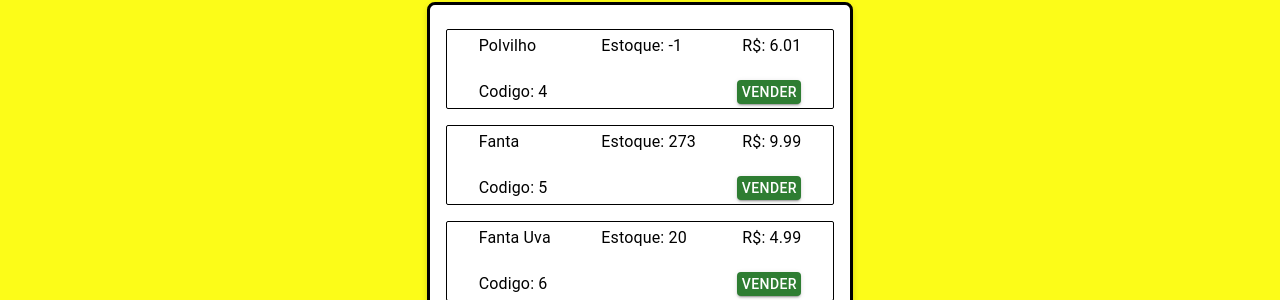
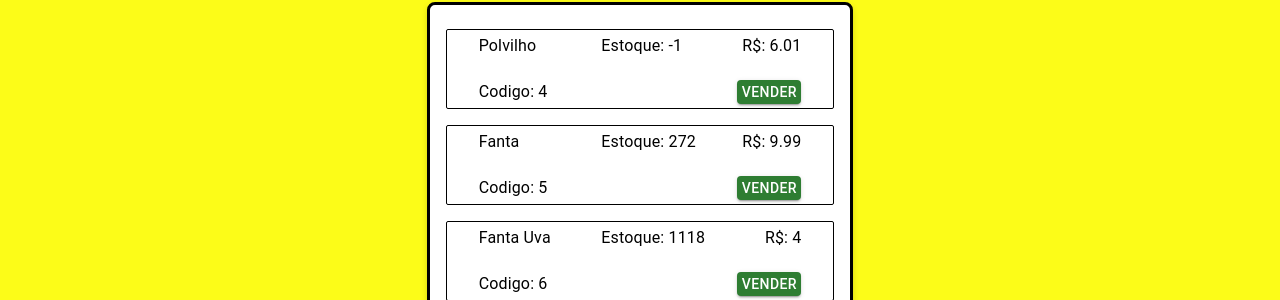
Before and after one commit to sadomoso/EstoqueOnline, a React (Create React App) app: page /Home in a window 1280 px wide. Shown: the part 143-443 px from the top of the page. Built offline with nearby package versions, Linux system fonts and the light colour scheme; data requests are answered from the project's data file.

Commit message:
Correcao geral

```diff
--- a/db.json
+++ b/db.json
@@ -25,14 +25,14 @@
       "id": 5,
       "NomeProduto": "Fanta",
       "ValorBase": 9.99,
-      "Estoque": 273,
+      "Estoque": 272,
       "Descricao": "Um belo produto"
     },
     {
       "id": 6,
       "NomeProduto": "Fanta Uva",
-      "ValorBase": 4.99,
-      "Estoque": 20,
+      "ValorBase": 4,
+      "Estoque": 1118,
       "Descricao": "Um belo produto"
     },
     {
--- a/src/Requisicoes/Post.Requisicao.js
+++ b/src/Requisicoes/Post.Requisicao.js
@@ -16,13 +16,13 @@
             Descricao: Descricao
         });
 
-        if (respostaRegistroVendas.status === 200) {
+        if (respostaRegistroVendas.status === 201) {
             return true;
         } else {
             return false;
         }
     } catch (error) {
-        console.log("Deu errado o envio", error);
+        alert("Deu errado o envio", error);
         return false;
     }
 }
--- a/src/Requisicoes/Put.Requisicao.js
+++ b/src/Requisicoes/Put.Requisicao.js
@@ -1,3 +1,5 @@
+// Arquivo: Put.Requisicao.js
+
 import axios from "axios";
 import postRequisicao from "./Post.Requisicao";
 
@@ -5,14 +7,14 @@
     try {
         const checagemDados = await axios.get(`http://localhost:4000/Produtos/${id}`);
         let validadorDeEstoque = checagemDados.data.Estoque - quantidade;
-        console.log(validadorDeEstoque);
+
         if (validadorDeEstoque >= 0) {
             try {
                 const resposta = await axios.put(`http://localhost:4000/Produtos/${id}`, {
                     id: id,
                     NomeProduto: NomeProduto,
                     ValorBase: ValorBase,
-                    Estoque: validadorDeEstoque, // Subtrai a quantidade do estoque atual
+                    Estoque: Estoque - quantidade,
                     Descricao: Descricao
                 });
 
```
